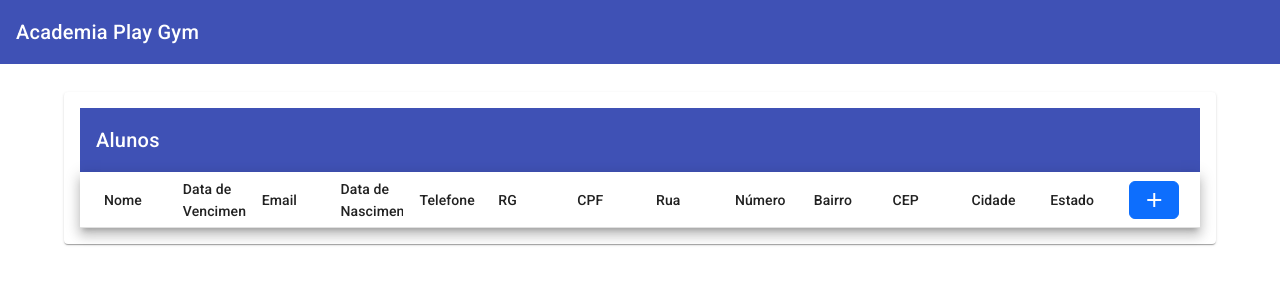
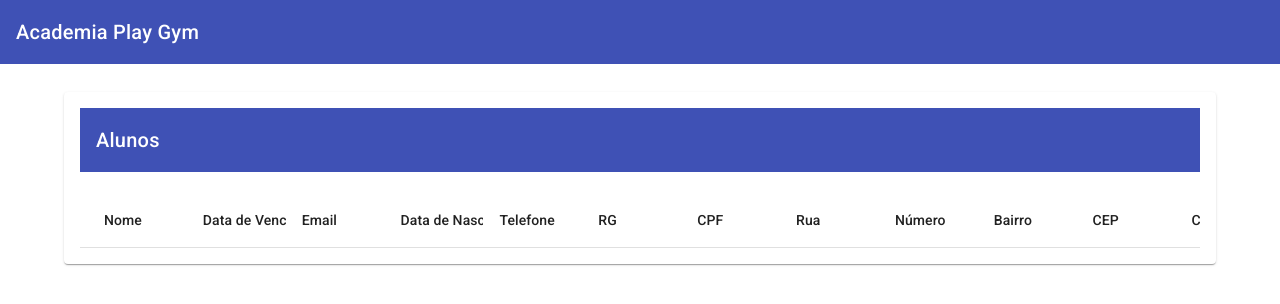
Before and after one commit to luana-asuos/academia-ui, an Angular app: page /alunos in a window 1280 px wide. Shown: the top 304 px of the page. Built offline with nearby package versions, Linux system fonts and the light colour scheme; no server answers.

Commit message:
Fix layoult table and add scroll

```diff
--- a/src/app/alunos/alunos/alunos.component.css
+++ b/src/app/alunos/alunos/alunos.component.css
@@ -1,11 +1,78 @@
-mat-card{
+mat-card {
   max-width: 90%;
   margin: 2em auto;
   text-align: center;
 }
 
-.column-flex{
-  display: flex;
-  flex-direction: column;
-  min-width: 300px;
+.table-container {
+  overflow-x: auto;
+  display: block;
+  margin-top: 20px;
+  max-width: 100%;
 }
+
+mat-table {
+  min-width: 1400px;
+}
+
+mat-header-cell,
+mat-cell {
+  white-space: nowrap;
+  text-overflow: ellipsis; /* Adiciona "..." ao final do texto que não cabe */
+  overflow: hidden; /* Esconde o texto extra */
+}
+
+mat-header-cell[colspan="nome"],
+mat-cell[colspan="nome"] {
+  width: 80%;
+}
+
+mat-header-cell[colspan="dataVencimento"],
+mat-cell[colspan="dataVencimento"] {
+  width: 15%;
+}
+
+mat-header-cell[colspan="email"],
+mat-cell[colspan="email"] {
+  width: 20%;
+}
+
+mat-header-cell[colspan="dataNascimento"],
+mat-cell[colspan="dataNascimento"] {
+  width: 15%;
+}
+
+mat-header-cell[colspan="telefone"],
+mat-cell[colspan="telefone"] {
+  width: 15%;
+}
+
+mat-header-cell[colspan="rg"],
+mat-cell[colspan="rg"] {
+  width: 12%;
+}
+
+mat-header-cell[colspan="cpf"],
+mat-cell[colspan="cpf"] {
+  width: 12%;
+}
+
+mat-header-cell[colspan="rua"],
+mat-cell[colspan="rua"] {
+  width: 50%;
+}
+
+mat-header-cell[colspan="bairro"],
+mat-cell[colspan="bairro"] {
+  width: 20%;
+}
+
+mat-header-cell[colspan="numero"],
+mat-cell[colspan="numero"] {
+  width: 2%;
+}
+
+mat-header-cell[colspan="estado"],
+mat-cell[colspan="estado"] {
+  width: 8%;
+}
--- a/src/app/alunos/alunos/alunos.component.html
+++ b/src/app/alunos/alunos/alunos.component.html
@@ -1,8 +1,8 @@
 <mat-card>
   <mat-card-content>
-
     <mat-toolbar color="primary"> Alunos </mat-toolbar>
 
+    <div class="table-container">
       <mat-table [dataSource]="lista" class="column-flex mat-elevation-z8">
 
         <!-- Nome Column -->
@@ -105,6 +105,6 @@
         <mat-header-row *matHeaderRowDef="displayedColumns"></mat-header-row>
         <mat-row *matRowDef="let row; columns: displayedColumns;"></mat-row>
       </mat-table>
-
+    </div>
   </mat-card-content>
 </mat-card>
```
Lines whose indentation alone changed are shown as unchanged.
